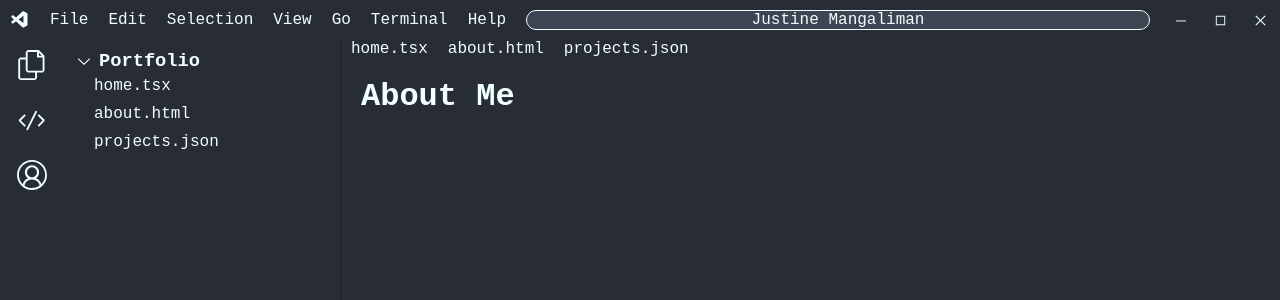
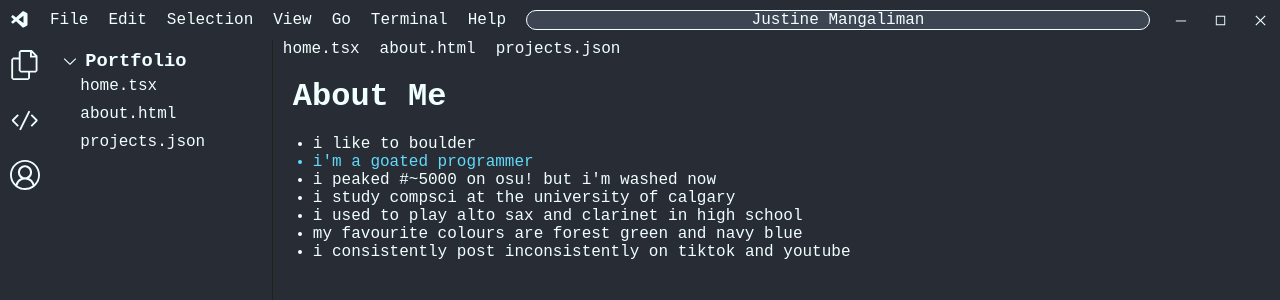
Before and after one commit to jasutiin/jasutiin.github.io, a React (Vite) app: page /about in a window 1280 px wide. Shown: the top 300 px of the page. Built offline with nearby package versions, Linux system fonts and the light colour scheme.

Commit message:
feat: add links on home page, add info on about page

```diff
--- a/src/App.tsx
+++ b/src/App.tsx
@@ -29,7 +29,7 @@ function Layout() {
       <div className={styles.mainLayout}>
         <ActivityBar />
         <Explorer />
-        <div>
+        <div className={styles.editorContainer}>
           <EditorTabs />
           <Outlet />
         </div>
--- a/src/components/EditorTabs/EditorTabs.module.scss
+++ b/src/components/EditorTabs/EditorTabs.module.scss
@@ -16,6 +16,9 @@
   min-width: 300px;
   overflow-x: auto; /* Enable horizontal scrolling */
   @include no-highlight;
+  width: 100%;
+  // border: 1px solid red;
+  overflow-x: scroll;
 }
 
 .item {
--- a/src/components/MenuBar/MenuBar.module.scss
+++ b/src/components/MenuBar/MenuBar.module.scss
@@ -18,6 +18,7 @@
   overflow: hidden;
   height: 40px;
   @include no-highlight;
+  // border: 1px solid red;
 }
 
 .left {
--- a/src/components/ProjectCard/ProjectCard.module.scss
+++ b/src/components/ProjectCard/ProjectCard.module.scss
@@ -16,7 +16,7 @@ ul {
 .projectAttribute {
   margin-right: 10px;
   margin-bottom: 10px;
-  border: 1px solid red;
+  border: 1px solid azure;
   border-radius: 20px;
   padding: 5px;
 }
--- a/src/constants/projects.ts
+++ b/src/constants/projects.ts
@@ -27,7 +27,7 @@ const sampleProject3 = {
 const sampleProject4 = {
   uri: [Default],
   name: 'Snake Game',
-  description: 'so cool project very nice',
+  description: 'but better because it was made using...',
   attributes: ['C', 'Raspberry Pi'],
 };
 
@@ -36,7 +36,7 @@ const sampleProject5 = {
   name: 'jasutiin',
   description:
     'I make videos for fun! Mainly focused on computer science content.',
-  attributes: ['TikTok', 'YouTube', 'Davinci Resolve'],
+  attributes: ['TikTok', 'YouTube', 'DaVinci Resolve'],
 };
 
 const projects = [
--- a/src/pages/About/About.module.scss
+++ b/src/pages/About/About.module.scss
@@ -13,3 +13,28 @@
 .title {
   margin: 20px;
 }
+
+.content {
+  display: grid;
+  grid-template-columns: repeat(auto-fit, minmax(48%, 1fr));
+  gap: 20px;
+  overflow-y: auto;
+  justify-items: start;
+  padding: 0px 20px;
+
+  @media (max-width: 1200px) {
+    display: flex;
+    flex-direction: row;
+    flex-wrap: wrap;
+  }
+}
+
+.list {
+  list-style-type: disc;
+  padding-left: 20px;
+  display: block;
+}
+
+.emph {
+  color: #61dafb;
+}
--- a/src/pages/About/About.tsx
+++ b/src/pages/About/About.tsx
@@ -4,6 +4,26 @@ function About() {
   return (
     <div className={styles.container}>
       <h1 className={styles.title}>About Me</h1>
+      <div className={styles.content}>
+        <ul className={styles.list}>
+          <li>i like to boulder</li>
+          <li className={styles.emph}>i'm a goated programmer</li>
+          <li>i peaked #~5000 on osu! but i'm washed now</li>
+          <li>i study compsci at the university of calgary</li>
+          <li>i used to play alto sax and clarinet in high school</li>
+          <li>my favourite colours are forest green and navy blue</li>
+          <li>
+            i consistently post inconsistently on{' '}
+            <a href="https://www.tiktok.com/@jasutiin" target="_blank">
+              tiktok
+            </a>{' '}
+            and{' '}
+            <a href="https://www.youtube.com/@jasutiin." target="_blank">
+              youtube
+            </a>
+          </li>
+        </ul>
+      </div>
     </div>
   );
 }
--- a/src/pages/Home/Home.module.scss
+++ b/src/pages/Home/Home.module.scss
@@ -20,3 +20,19 @@
     font-size: x-large;
   }
 }
+
+.link {
+  color: azure;
+  text-decoration: none;
+  font-size: large;
+  margin-top: 10px;
+  margin-right: 10px;
+  word-wrap: break-word;
+  display: inline-block;
+  border-bottom: azure 1px solid;
+
+  &:hover {
+    color: #61dafb;
+    border-bottom: #61dafb 1px solid;
+  }
+}
--- a/src/pages/Home/Home.tsx
+++ b/src/pages/Home/Home.tsx
@@ -1,3 +1,4 @@
+import { Link } from 'react-router-dom';
 import styles from './Home.module.scss';
 
 function Home() {
@@ -8,7 +9,13 @@ function Home() {
           Justine <br />
           Mangaliman
         </h1>
-        <p>Full Stack Web Developer</p>
+        <p>Student @ UCalgary</p>
+        <Link to="/projects" className={styles.link}>
+          See my projects!
+        </Link>
+        <Link to="/about" className={styles.link}>
+          Learn more about me!
+        </Link>
       </div>
     </div>
   );
--- a/src/pages/Projects/Projects.module.scss
+++ b/src/pages/Projects/Projects.module.scss
@@ -18,10 +18,16 @@
   justify-items: start;
   padding: 0px 20px;
 
-  @media (max-width: 1200px) {
+  @media (max-width: 768px) {
     display: flex;
     flex-direction: row;
     flex-wrap: wrap;
+  }
+
+  @media (min-width: 1200px) {
+    display: grid;
+    grid-template-columns: repeat(3, 1fr);
+    gap: 20px;
   }
 }
 
--- a/src/styles/main.module.scss
+++ b/src/styles/main.module.scss
@@ -15,10 +15,16 @@ body,
 
 .mainLayout {
   display: flex;
+  width: 100%;
+  height: 100%;
 }
 
 h3 {
   margin-left: 5px;
+}
+
+.editorContainer {
+  width: 100%;
 }
 
 a {
```
